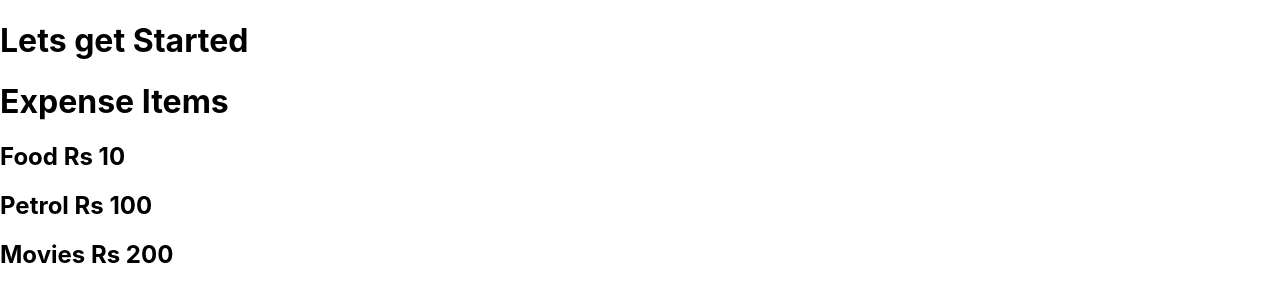
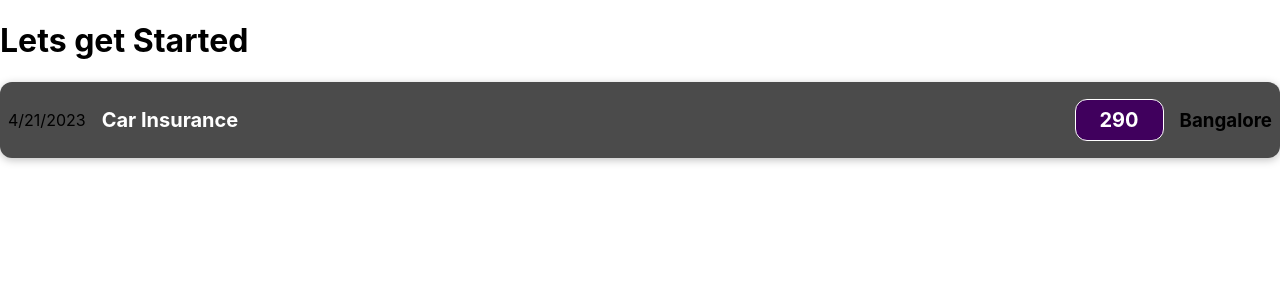
Before and after one commit to pkumars397/react-sharpener, a React (Create React App) app in the folder my-app/: page / in a window 1280 px wide. Shown: the top 302 px of the page. Built offline with nearby package versions, Linux system fonts and the light colour scheme.

Commit message:
done usiing variale in jsx

```diff
--- /dev/null
+++ b/my-app/src/components/ExpenseItems.css
@@ -0,0 +1,56 @@
+.expense-item {
+  display: flex;
+  justify-content: space-between;
+  align-items: center;
+  box-shadow: 0 2px 8px rgba(0, 0, 0, 0.25);
+  padding: 0.5rem;
+  margin: 1rem 0;
+  border-radius: 12px;
+  background-color: #4b4b4b;
+}
+
+.expense-item__description {
+  display: flex;
+  flex-direction: column;
+  gap: 1rem;
+  align-items: flex-end;
+  flex-flow: column-reverse;
+  justify-content: flex-start;
+  flex: 1;
+}
+
+.expense-item h2 {
+  color: #3a3a3a;
+  font-size: 1rem;
+  flex: 1;
+  margin: 0 1rem;
+  color: white;
+}
+
+.expense-item__price {
+  font-size: 1rem;
+  font-weight: bold;
+  color: white;
+  background-color: #40005d;
+  border: 1px solid white;
+  padding: 0.5rem;
+  border-radius: 12px;
+}
+
+@media (min-width: 580px) {
+  .expense-item__description {
+    flex-direction: row;
+    align-items: center;
+    justify-content: flex-start;
+    flex: 1;
+  }
+
+  .expense-item__description h2 {
+    font-size: 1.25rem;
+  }
+
+  .expense-item__price {
+    font-size: 1.25rem;
+    padding: 0.5rem 1.5rem;
+  }
+}
--- a/my-app/src/components/ExpenseItems.js
+++ b/my-app/src/components/ExpenseItems.js
@@ -1,10 +1,18 @@
+import "./ExpenseItems.css";
+
 function ExpenseItems() {
+  const expenseDate = new Date(2023, 3, 21);
+  const expenseTitle = "Car Insurance";
+  const expensePrice = 290;
+  const LocationOfExpenditure = "Bangalore";
   return (
-    <div>
-      <h1>Expense Items</h1>
-      <h2>Food Rs 10</h2>
-      <h2>Petrol Rs 100</h2>
-      <h2>Movies Rs 200</h2>
+    <div className="expense-item">
+      <div>{expenseDate.toLocaleDateString()}</div>
+      <div className="expense-item__description">
+        <h2>{expenseTitle}</h2>
+        <div className="expense-item__price">{expensePrice}</div>
+        <h3>{LocationOfExpenditure}</h3>
+      </div>
     </div>
   );
 }
```
